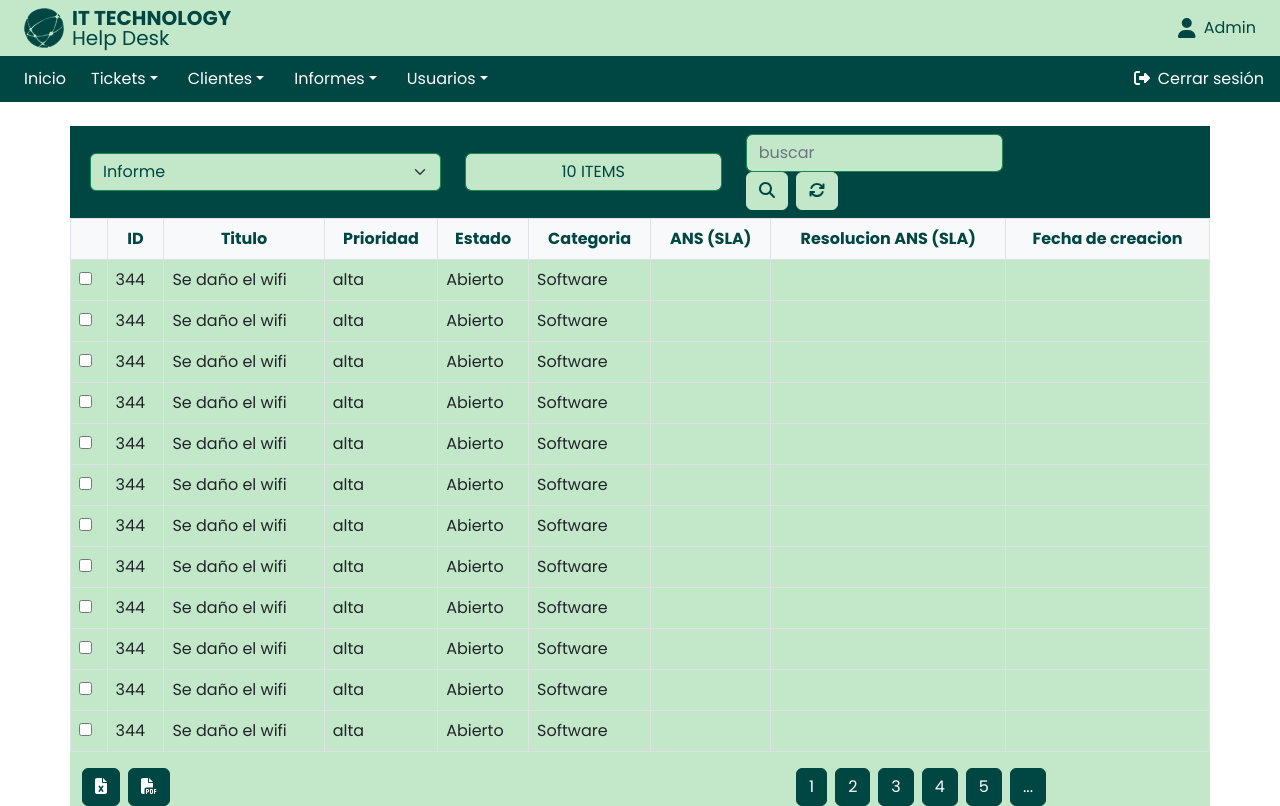
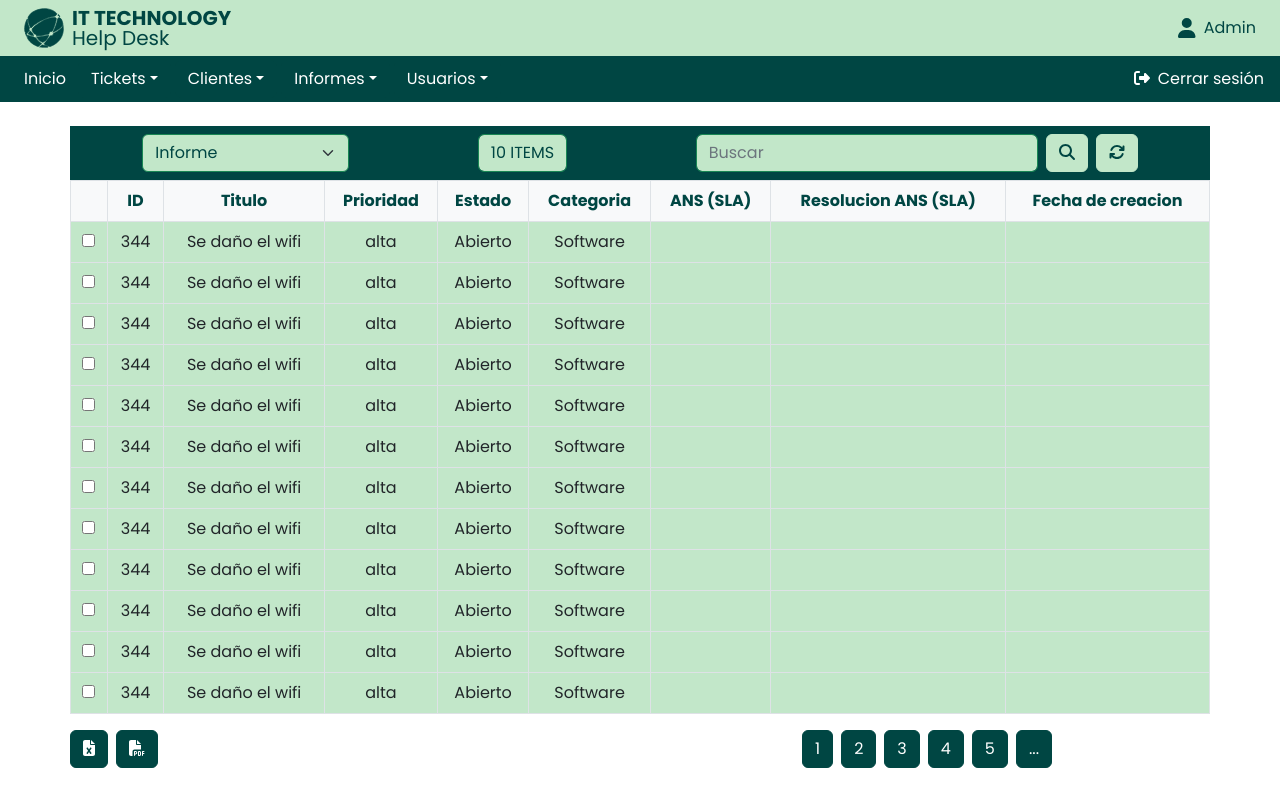
Before and after one commit to sebastianiv21/it-helpdesk, a React (Create React App) app in the folder client/: page /listado-tickets in a window 1280 px wide. Built offline with nearby package versions, Linux system fonts and the light colour scheme.

Commit message:
Corregidas vistas ibarra y alvaro

```diff
--- a/client/src/pages/ListadoClientes.jsx
+++ b/client/src/pages/ListadoClientes.jsx
@@ -8,23 +8,24 @@ import {
 
 const ListadoClientes = () => {
   return (
-    <div>
+    <div className="container d-flex flex-column gap-3 mt-3">
       <div>
         {/* <!--modulo busqueda--> */}
 
-        <h5 className="bg-primary text-white p-2 m-0">Búsqueda</h5>
-        <form className="bg-secondary">
+        <h5 className="bg-primary text-white p-2 m-0 rounded-top">Búsqueda</h5>
+        <form className="bg-secondary rounded-bottom p-2 px-4 d-flex gap-3 justify-content-around">
           <input
             type="text"
             name="busqueda"
             id="busqueda"
+            className="form-control m-2"
             placeholder="Ingrese nombre, apellido, email o teléfono del contacto"
           />
-          <button className="btn btn-primary text-white">
+          <button className="btn btn-primary text-white d-flex align-items-center m-2">
             <FontAwesomeIcon icon={faMagnifyingGlass} />
             <span className="ms-2">Buscar</span>
           </button>
-          <button className="btn btn-primary text-white">
+          <button className="btn btn-primary text-white d-flex align-items-center m-2">
             <FontAwesomeIcon icon={faEraser} />
             <span className="ms-2">Limpiar</span>
           </button>
@@ -34,16 +35,16 @@ const ListadoClientes = () => {
         {/* <!--listado de contactos--> */}
         <div>
           {/* <!--Primera fila--> */}
-          <div className="bg-primary">
+          <div className="bg-primary rounded-top p-2 d-flex gap-2">
             <button className="btn btn-secondary text-primary">
               <FontAwesomeIcon icon={faUserPlus} />
             </button>
             <button className="btn btn-secondary text-primary">
               <FontAwesomeIcon icon={faTrashCan} />
             </button>
-            <h5 className="text-white m-0">62 contactos</h5>
+            <h5 className="text-white m-0 mx-auto">62 contactos</h5>
           </div>
-          <table className="w-100">
+          <table className="table table-hover table-bordered text-center">
             <thead className="bg-primary text-white">
               <tr>
                 <th></th>
@@ -81,7 +82,7 @@ const ListadoClientes = () => {
             </tbody>
           </table>
         </div>
-        <div>
+        <div className="mt-2 d-flex justify-content-center gap-1">
           {/* <!--Botones--> */}
           <button className="btn btn-primary text-white">1</button>
           <button className="btn btn-primary text-white">2</button>
--- a/client/src/pages/ListadoTickets.jsx
+++ b/client/src/pages/ListadoTickets.jsx
@@ -1,13 +1,22 @@
 import { FontAwesomeIcon } from "@fortawesome/react-fontawesome";
-import { faMagnifyingGlass, faArrowsRotate, faFileExcel, faFilePdf } from "@fortawesome/free-solid-svg-icons";
+import {
+  faMagnifyingGlass,
+  faArrowsRotate,
+  faFileExcel,
+  faFilePdf,
+} from "@fortawesome/free-solid-svg-icons";
 
 const ListadoTickets = () => {
   return (
-    <div className="bg-secondary container mt-4">
-            <div className="row bg-primary p-2 flex align-items-center">
-                <div class="col-6 col-md-4">
+    <div className="container mt-4 p-0">
+      <div className="bg-primary p-2 d-flex align-items-center justify-content-around">
+        <div>
           {/* <!-- Ver como agregar boton de envio--> */}
-                    <select select name ="informe" className="form-select border-success text-primary bg-secondary " id="informe">
+          <select
+            name="informe"
+            className="form-select border-success text-primary bg-secondary "
+            id="informe"
+          >
             <option value="informe">Informe</option>
             <option value="cerrar">Cerrar</option>
             <option value="eliminar">Eliminar</option>
@@ -16,17 +25,32 @@ const ListadoTickets = () => {
             <option value="cambiarCategoria">Cambiar Categoria</option>
           </select>
         </div>
-                <div class="col-6 col-md-3 text-center">
-                    <span className="text-primary form-control border-success bg-secondary"> 10 ITEMS </span>
+        <div className="text-center">
+          <span className="text-primary form-control border-success bg-secondary">
+            {" "}
+            10 ITEMS{" "}
+          </span>
         </div>
-                <div class="col-6 col-md-3 flex align-items">
-                        <input type="text" className="bg-secondary text-primary form-control border-success " placeholder="buscar" required />
-                        <button type="button" className="btn btn-secondary text-primary me-md-2"><FontAwesomeIcon icon={faMagnifyingGlass}/></button>
-                        <button type="refresh" className="btn btn-secondary text-primary"><FontAwesomeIcon icon={faArrowsRotate}/></button>
+        <div className="d-flex align-items-center justify-content-center gap-2">
+          <input
+            type="text"
+            className="bg-secondary text-primary form-control border-success "
+            placeholder="Buscar"
+            required
+          />
+          <button
+            type="button"
+            className="btn btn-secondary text-primary"
+          >
+            <FontAwesomeIcon icon={faMagnifyingGlass} />
+          </button>
+          <button type="refresh" className="btn btn-secondary text-primary">
+            <FontAwesomeIcon icon={faArrowsRotate} />
+          </button>
         </div>
       </div>
-        <div className="row">
-        <table border={1} class="table table-hover table-bordered">
+      <div>
+        <table border={1} className="table table-hover table-bordered text-center">
           <thead className="text-primary bg-light text-center">
             <tr>
               <th></th>
@@ -40,9 +64,11 @@ const ListadoTickets = () => {
               <th>Fecha de creacion</th>
             </tr>
           </thead>
-            <tbody>
+          <tbody className="bg-secondary">
             <tr>
-                    <td><input type="checkbox" name="" id="" /></td>
+              <td>
+                <input type="checkbox" name="" id="" />
+              </td>
               <td>344</td>
               <td>Se daño el wifi</td>
               <td>alta</td>
@@ -53,7 +79,9 @@ const ListadoTickets = () => {
               <td></td>
             </tr>
             <tr>
-                    <td><input type="checkbox" name="" id="" /></td>
+              <td>
+                <input type="checkbox" name="" id="" />
+              </td>
               <td>344</td>
               <td>Se daño el wifi</td>
               <td>alta</td>
@@ -64,7 +92,9 @@ const ListadoTickets = () => {
               <td></td>
             </tr>
             <tr>
-                    <td><input type="checkbox" name="" id="" /></td>
+              <td>
+                <input type="checkbox" name="" id="" />
+              </td>
               <td>344</td>
               <td>Se daño el wifi</td>
               <td>alta</td>
@@ -75,7 +105,9 @@ const ListadoTickets = () => {
               <td></td>
             </tr>
             <tr>
-                    <td><input type="checkbox" name="" id="" /></td>
+              <td>
+                <input type="checkbox" name="" id="" />
+              </td>
               <td>344</td>
               <td>Se daño el wifi</td>
               <td>alta</td>
@@ -86,7 +118,9 @@ const ListadoTickets = () => {
               <td></td>
             </tr>
             <tr>
-                    <td><input type="checkbox" name="" id="" /></td>
+              <td>
+                <input type="checkbox" name="" id="" />
+              </td>
               <td>344</td>
               <td>Se daño el wifi</td>
               <td>alta</td>
@@ -97,7 +131,9 @@ const ListadoTickets = () => {
               <td></td>
             </tr>
             <tr>
-                    <td><input type="checkbox" name="" id="" /></td>
+              <td>
+                <input type="checkbox" name="" id="" />
+              </td>
               <td>344</td>
               <td>Se daño el wifi</td>
               <td>alta</td>
@@ -108,7 +144,9 @@ const ListadoTickets = () => {
               <td></td>
             </tr>
             <tr>
-                    <td><input type="checkbox" name="" id="" /></td>
+              <td>
+                <input type="checkbox" name="" id="" />
+              </td>
               <td>344</td>
               <td>Se daño el wifi</td>
               <td>alta</td>
@@ -119,7 +157,9 @@ const ListadoTickets = () => {
               <td></td>
             </tr>
             <tr>
-                    <td><input type="checkbox" name="" id="" /></td>
+              <td>
+                <input type="checkbox" name="" id="" />
+              </td>
               <td>344</td>
               <td>Se daño el wifi</td>
               <td>alta</td>
@@ -130,7 +170,9 @@ const ListadoTickets = () => {
               <td></td>
             </tr>
             <tr>
-                    <td><input type="checkbox" name="" id="" /></td>
+              <td>
+                <input type="checkbox" name="" id="" />
+              </td>
               <td>344</td>
               <td>Se daño el wifi</td>
               <td>alta</td>
@@ -141,7 +183,9 @@ const ListadoTickets = () => {
               <td></td>
             </tr>
             <tr>
-                    <td><input type="checkbox" name="" id="" /></td>
+              <td>
+                <input type="checkbox" name="" id="" />
+              </td>
               <td>344</td>
               <td>Se daño el wifi</td>
               <td>alta</td>
@@ -152,7 +196,9 @@ const ListadoTickets = () => {
               <td></td>
             </tr>
             <tr>
-                    <td><input type="checkbox" name="" id="" /></td>
+              <td>
+                <input type="checkbox" name="" id="" />
+              </td>
               <td>344</td>
               <td>Se daño el wifi</td>
               <td>alta</td>
@@ -163,7 +209,9 @@ const ListadoTickets = () => {
               <td></td>
             </tr>
             <tr>
-                    <td><input type="checkbox" name="" id="" /></td>
+              <td>
+                <input type="checkbox" name="" id="" />
+              </td>
               <td>344</td>
               <td>Se daño el wifi</td>
               <td>alta</td>
@@ -173,17 +221,20 @@ const ListadoTickets = () => {
               <td></td>
               <td></td>
             </tr>
-
           </tbody>
         </table>
       </div>
-        <div class="row">
+      <div className="row mb-4">
         {/* <!--Botones--> */}
-            <div class="col-sm">
-                <button type="submit" className="btn btn-primary me-md-2"><FontAwesomeIcon icon={faFileExcel}/></button>
-                <button type="submit" className="btn btn-primary"><FontAwesomeIcon icon={faFilePdf}/></button>
+        <div className="col-sm">
+          <button type="submit" className="btn btn-primary me-md-2">
+            <FontAwesomeIcon icon={faFileExcel} />
+          </button>
+          <button type="submit" className="btn btn-primary">
+            <FontAwesomeIcon icon={faFilePdf} />
+          </button>
         </div>
-            <div class="col-sm text-center ">
+        <div className="col-sm text-center ">
           <button className="btn btn-primary text-white me-md-2">1</button>
           <button className="btn btn-primary text-white me-md-2">2</button>
           <button className="btn btn-primary text-white me-md-2">3</button>
@@ -193,7 +244,7 @@ const ListadoTickets = () => {
         </div>
       </div>
     </div>
-  )
-}
+  );
+};
 
-export default ListadoTickets
+export default ListadoTickets;
--- a/client/src/pages/RegistrarCliente.jsx
+++ b/client/src/pages/RegistrarCliente.jsx
@@ -44,7 +44,7 @@ const RegistrarCliente = () => {
               />
             </div>
           </div>
-          <div className="d-flex justify-content-around mb-5">
+          <div className="d-flex justify-content-around mb-3">
             <div>
           <label htmlFor="tel" className="form-label m-0">Teléfono(*)</label>
           <input type="text" name="tel" id="tel" className="form-control" />
```
Also changed, not shown: client/src/pages/ListadoInformes.jsx (+11 -11 lines). Lines whose indentation alone changed are shown as unchanged.
